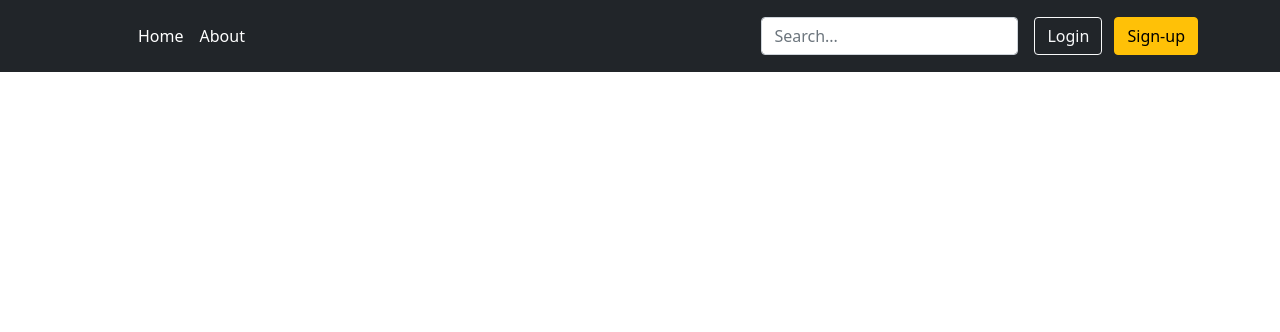
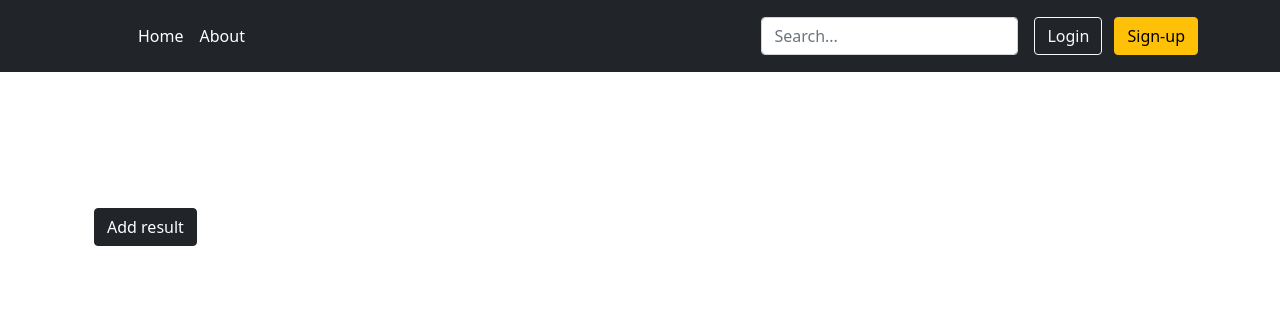
Before and after one commit to denis-korotkov/BoardStatsConfig, a Symfony app: template app/templates/game.twig in a window 1280 px wide. Shown: the top 332 px of the page. Run offline with Twig, Linux system fonts and the light colour scheme; the template is opened without the code that fills it, so the values that code supplies are empty; some libraries are stand-ins or nearby versions.

Commit message:
Добавил кнопку нового результата

```diff
--- a/app/public/styles/main.css
+++ b/app/public/styles/main.css
@@ -2,6 +2,6 @@
     text-align: center;
     display: flex;
     justify-content: center;
-    width: 50%;
-    margin: 10% auto 0;
+    width: 80%;
+    margin: 5% 10%;
 }
--- a/app/src/Controller/GameController.php
+++ b/app/src/Controller/GameController.php
@@ -14,6 +14,6 @@ class GameController extends AbstractController
     #[Route('/game/{game}', methods: ['GET'])]
     public function get(Request $request, LoggerInterface $logger, Game $game): Response
     {
-        return $this->render('game.twig', ['game'=> $game->getName(), 'fields'=> $game->getFields()->toArray(), 'results' => $game->getResults()->toArray()]);
+        return $this->render('game.twig', ['game' => $game->getName(), 'gameId' => $game->getId(), 'fields' => $game->getFields()->toArray(), 'results' => $game->getResults()->toArray()]);
     }
 }
--- a/app/templates/game.twig
+++ b/app/templates/game.twig
@@ -3,11 +3,17 @@
 <body>
 {% block body %}
     <div class="mainDiv">
+        <div class="col-12 col-sm-6 col-md-4"><h1>{{ game }}</h1></div>
+    </div>
     <div class="container">
-            <div class="row fs-4">{{ game }}</div>
+        <div class="container">
+            <button type="button" class="btn btn-dark"
+                    onclick="location.href = '/result/' + {{ gameId }}">Add result
+            </button>
+        </div>
+        <div class="container">
             {% for result in results %}
-                <div class="container">
-                    <div class="row form-control">
+                <div class="row">
                     <div>
                         {% for field in fields %}
                             <div class="form-group">
@@ -17,11 +23,8 @@
                         {% endfor %}
                     </div>
                 </div>
-                </div>
             {% endfor %}
         </div>
     </div>
-
-    </div>
 {% endblock %}
 </body>
--- a/app/templates/result.twig
+++ b/app/templates/result.twig
@@ -12,7 +12,7 @@
                     </div>
                 </div>
             {% endfor %}
-            <button type="submit" class="btn btn-primary">Submit</button>
+            <button type="submit" class="btn btn-dark">Submit</button>
         </form>
     </div>
 {% endblock %}
```
Lines whose indentation alone changed are shown as unchanged.
